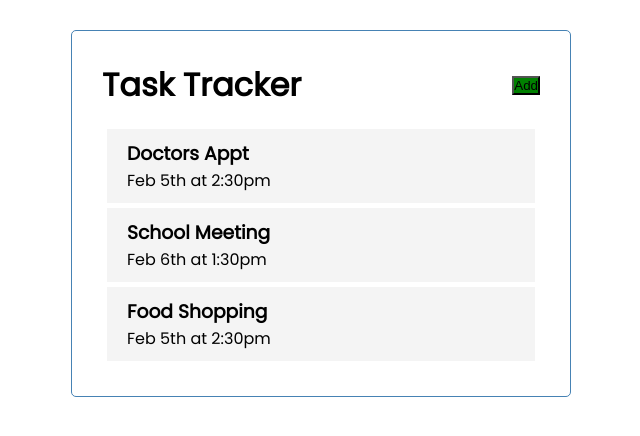
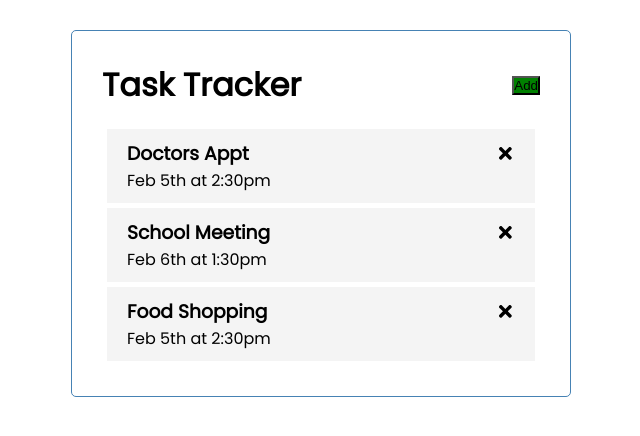
Before and after one commit to jinman36/react-task-tracker, a React (Create React App) app: page / in a window 1280 px wide. Shown: the top 436 px of the page, without its empty margins (319-959 px from the left). Built offline with nearby package versions, Linux system fonts and the light colour scheme.

Commit message:
restarting server after installing react icons

```diff
--- a/package.json
+++ b/package.json
@@ -8,6 +8,7 @@
     "@testing-library/user-event": "^12.8.3",
     "react": "^17.0.2",
     "react-dom": "^17.0.2",
+    "react-icons": "^4.2.0",
     "react-scripts": "4.0.3",
     "web-vitals": "^1.1.2"
   },
--- a/src/components/Task.js
+++ b/src/components/Task.js
@@ -1,7 +1,9 @@
+import {FaTimes} from 'react-icons/fa'
+
 const Task = ( { task }) => {
   return (
-    <div className='task'>
-      <h3>{task.text}</h3>
+    <div className='task' >
+      <h3>{task.text} <FaTimes /></h3>
       <p>{task.day}</p>
     </div>
   )
```
Also changed, not shown: 1 other file (tests, documents, lock files or other folders).
